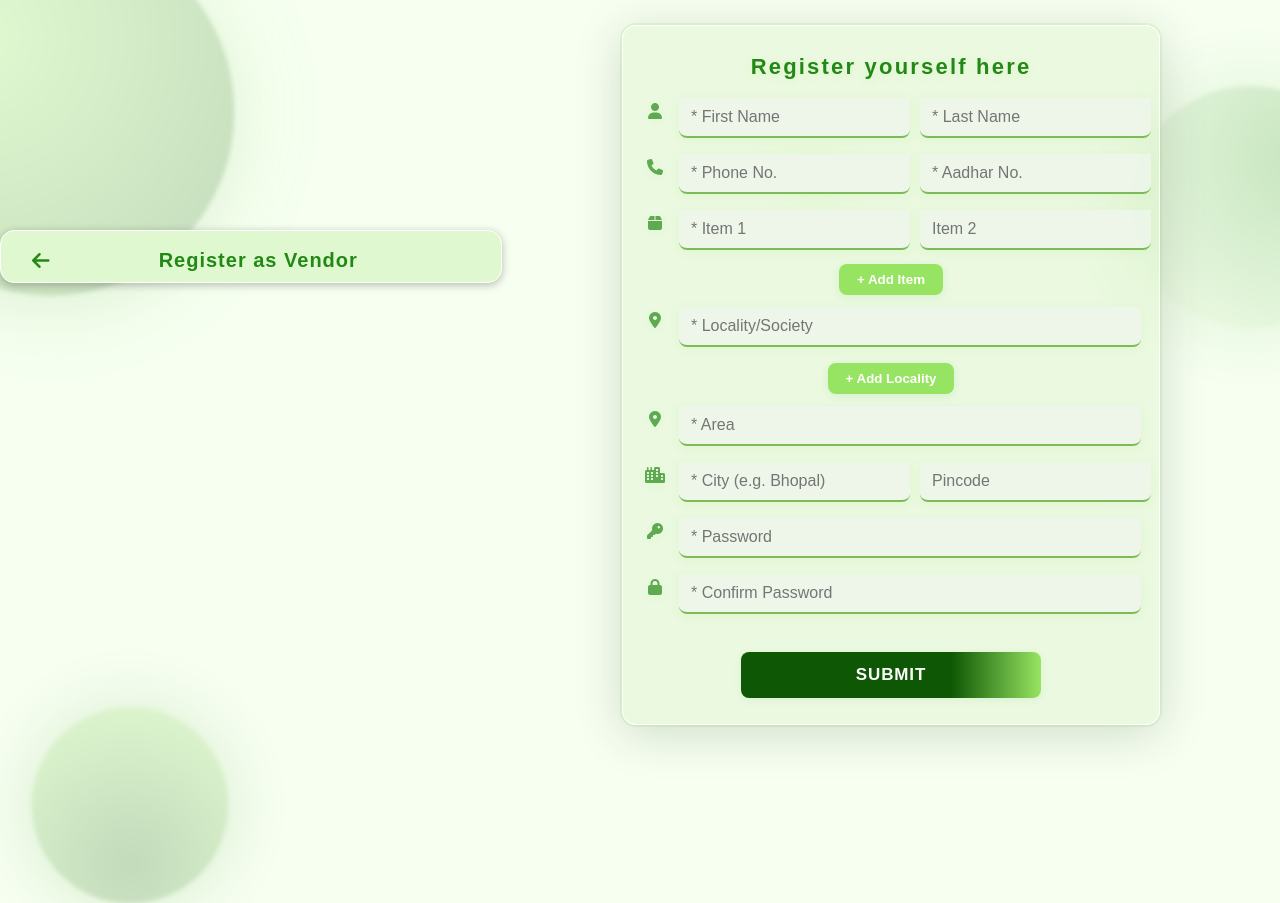
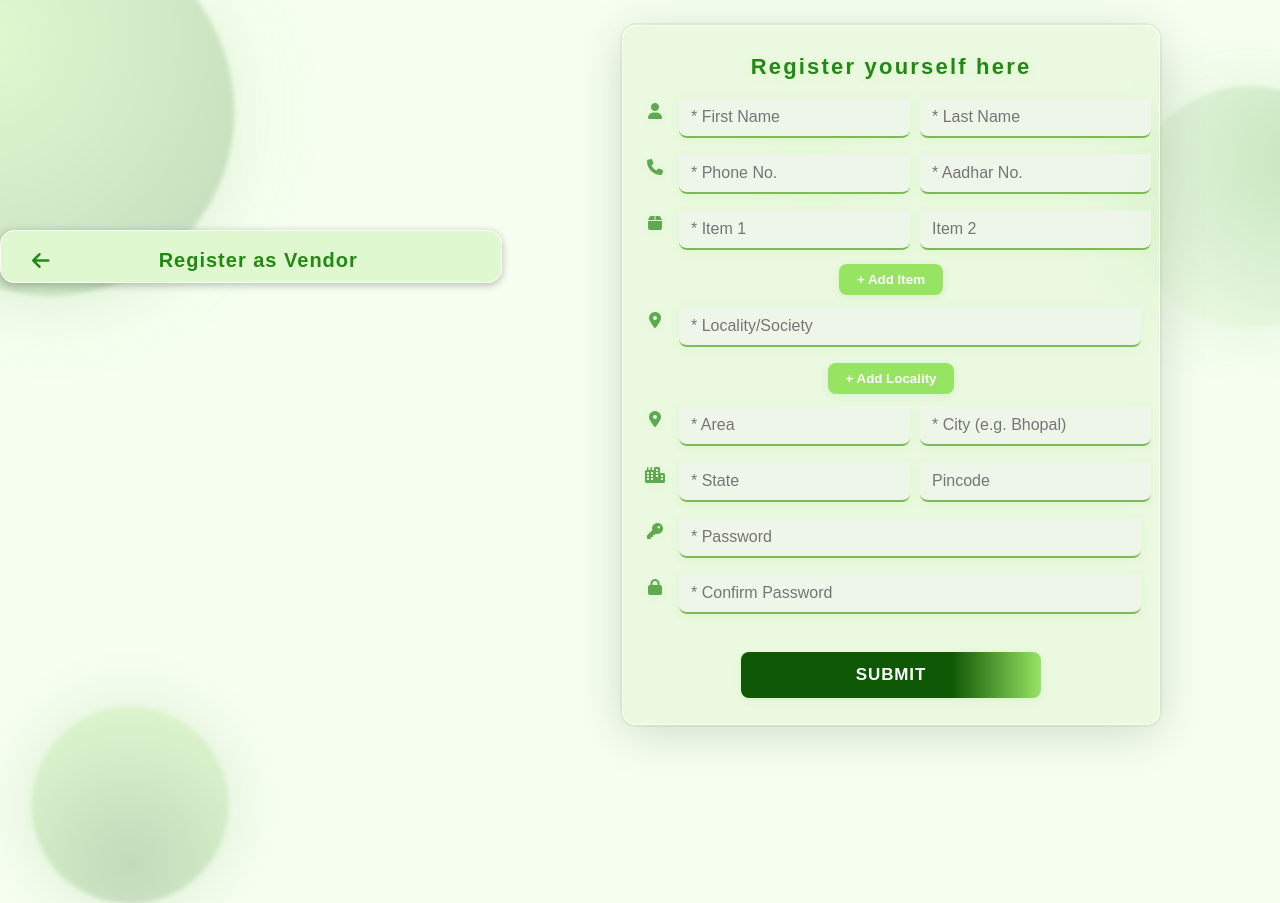
Before and after one commit to Shourya-912/Knock-at-Door, a Flask app: page /vendor_reg in a window 1280 px wide; the page is wider, and only the part inside the window is pictured. Run offline with Flask 3, Linux system fonts and the light colour scheme; some libraries are stand-ins or nearby versions.

Commit message:
Enhance vendor registration form with new fields
Updated the vendor registration form to include additional fields for state and improved dynamic item/locality addition functionality.

```diff
--- a/frontend-flask/templates/vendor_reg.html
+++ b/frontend-flask/templates/vendor_reg.html
@@ -64,12 +64,13 @@
     <div class="input-row">
       <i class="fa-solid fa-location-dot input-icon"></i>
       <input class="form-input" type="text" name="area" placeholder="* Area" required>
+      <input class="form-input" type="text" name="city" placeholder="* City (e.g. Bhopal)" required>
     </div>
 
     <div class="input-row">
       <i class="fa-solid fa-city input-icon"></i>
-      <input class="form-input" type="text" name="city" placeholder="* City (e.g. Bhopal)" required>
-      <input class="form-input" type="text" name="pincode" placeholder="Pincode">
+      <input class="form-input" type="text" name="state" placeholder="* State" required>
+      <input class="form-input" type="text" name="pincode" placeholder="Pincode" required>
     </div>
 
     <div class="input-row">
```
